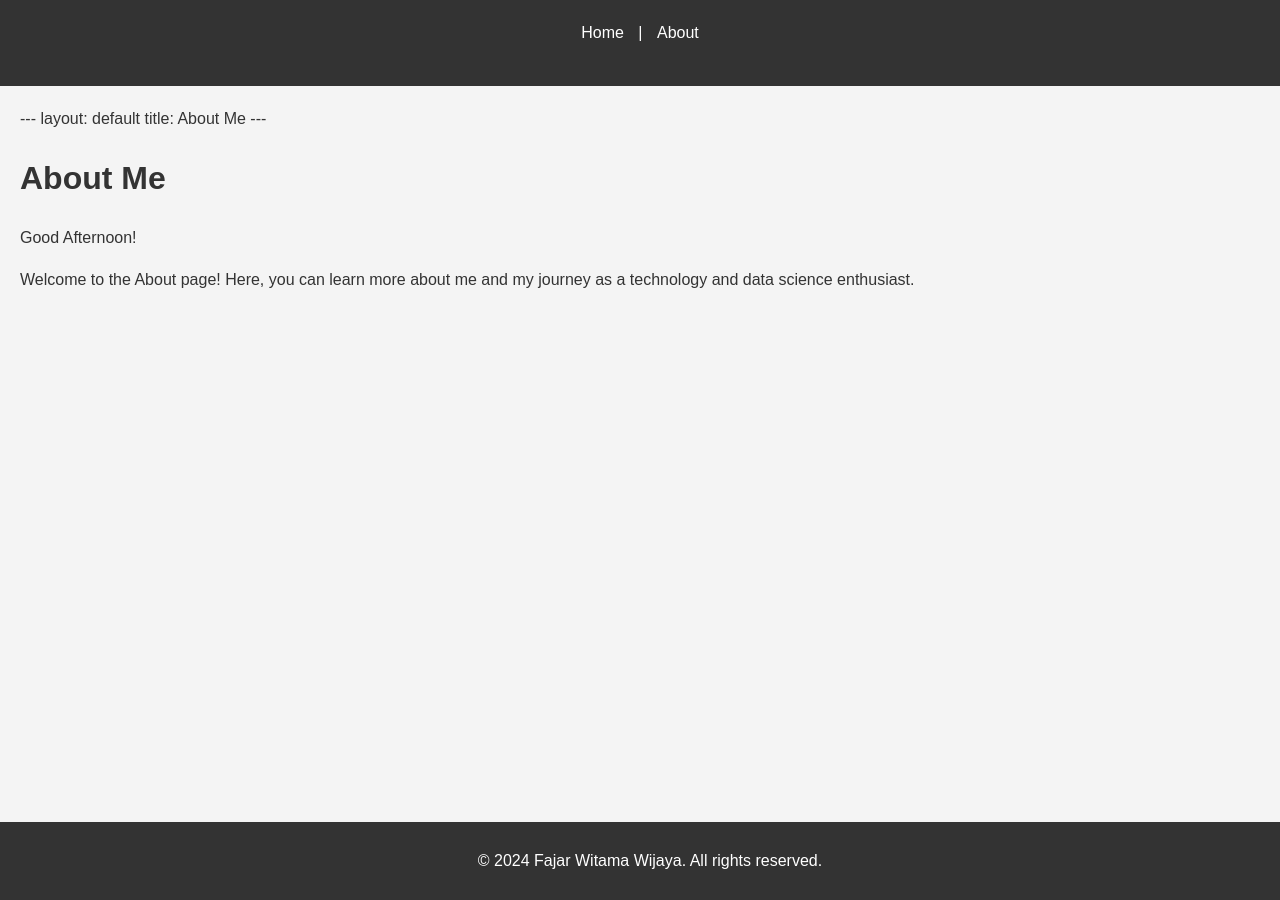
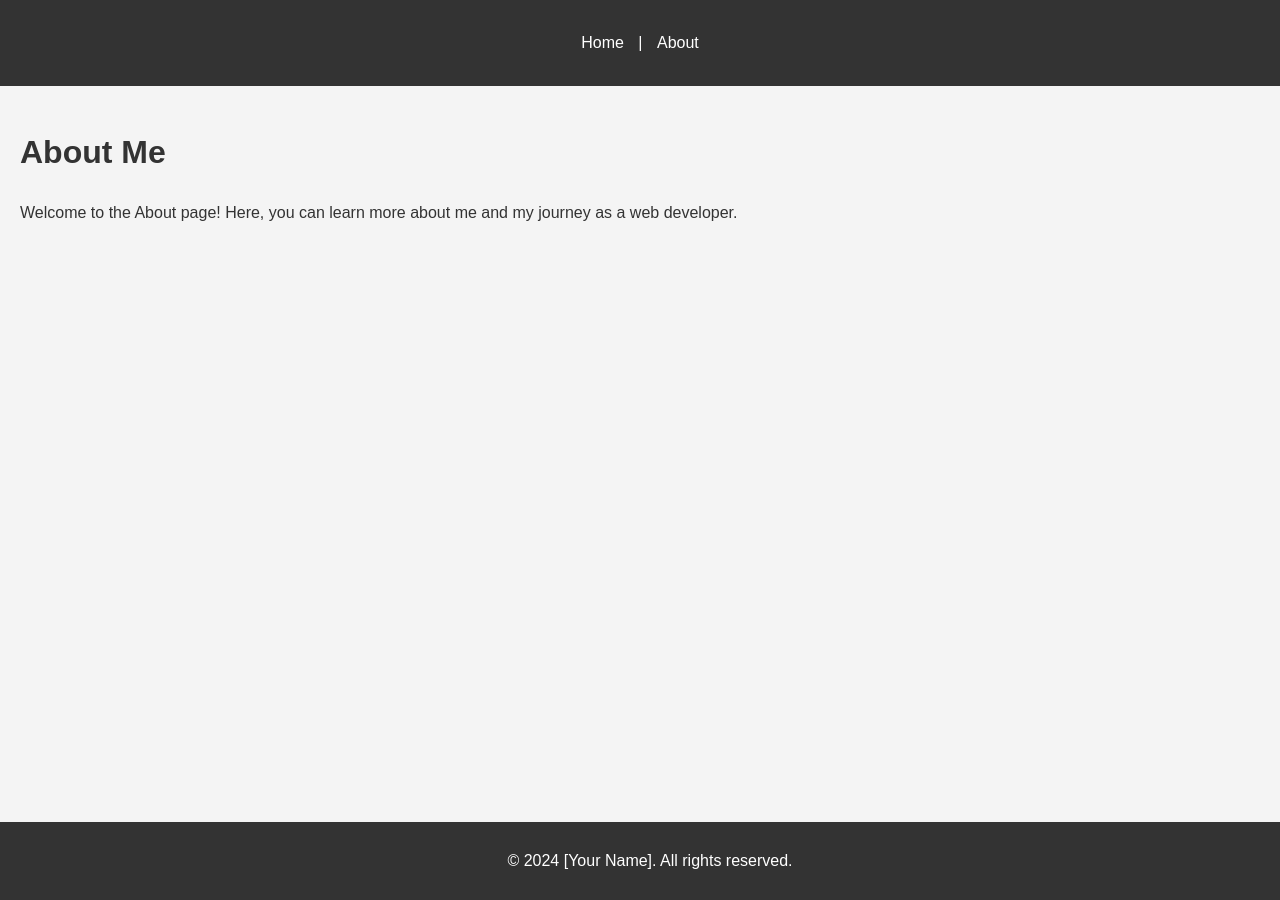
Before and after one commit to fajarww/fajarww.github.io, a Jekyll site: the page about.html, which Jekyll copies as it is, in a window 1280 px wide. Built offline with Jekyll 4.4.1, drawn with Linux system fonts in a browser that asks for light colours.

Commit message:
Restore about.html and fix site content and layout

```diff
--- a/about.html
+++ b/about.html
@@ -15,17 +15,11 @@
         </nav>
     </header>
     <main>
-	---
-	layout: default
-	title: About Me
-	---
         <h1>About Me</h1>
-	<p id="greeting"></p>
-        <p>Welcome to the About page! Here, you can learn more about me and my journey as a technology and data science enthusiast.</p>
+        <p>Welcome to the About page! Here, you can learn more about me and my journey as a web developer.</p>
     </main>
     <footer>
-        <p>© 2024 Fajar Witama Wijaya. All rights reserved.</p>
+        <p>© 2024 [Your Name]. All rights reserved.</p>
     </footer>
-<script src="script.js"></script>
 </body>
 </html>
--- a/styles.css
+++ b/styles.css
@@ -14,14 +14,19 @@ header {
     text-align: center;
 }
 
-nav {
-    margin-bottom: 20px;
+nav a {
+    color: #ffffff; /* Set to a visible color */
+    text-decoration: none;
+    margin: 0 10px;
 }
 
-nav a {
-    color: #fff;
-    text-decoration: none;
-    margin: 0 10px;
+nav {
+    background-color: #333; /* Ensure the nav background is contrasting */
+    padding: 10px;
+}
+
+nav a:hover {
+    color: #dddddd; /* Optional: add hover effect for links */
 }
 
 main {
```
Also changed, not shown: _layouts/default.html (+2 -6 lines), index.markdown (+26 -4 lines).
